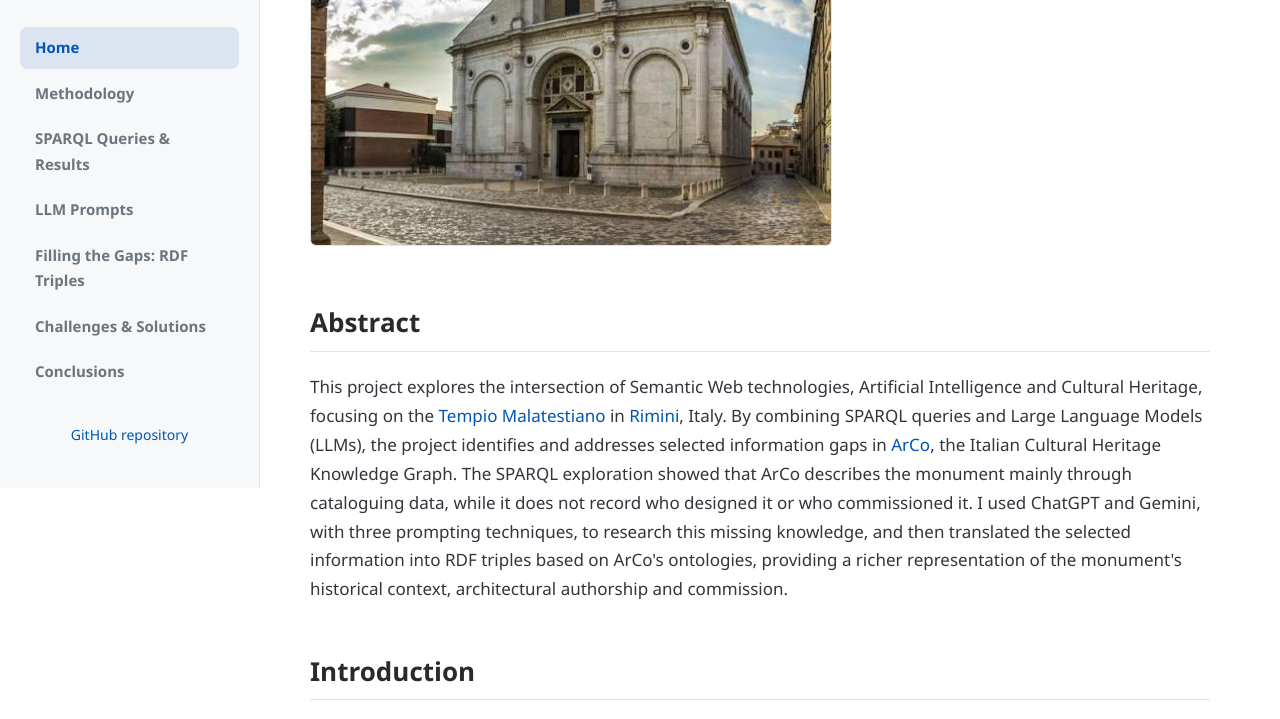
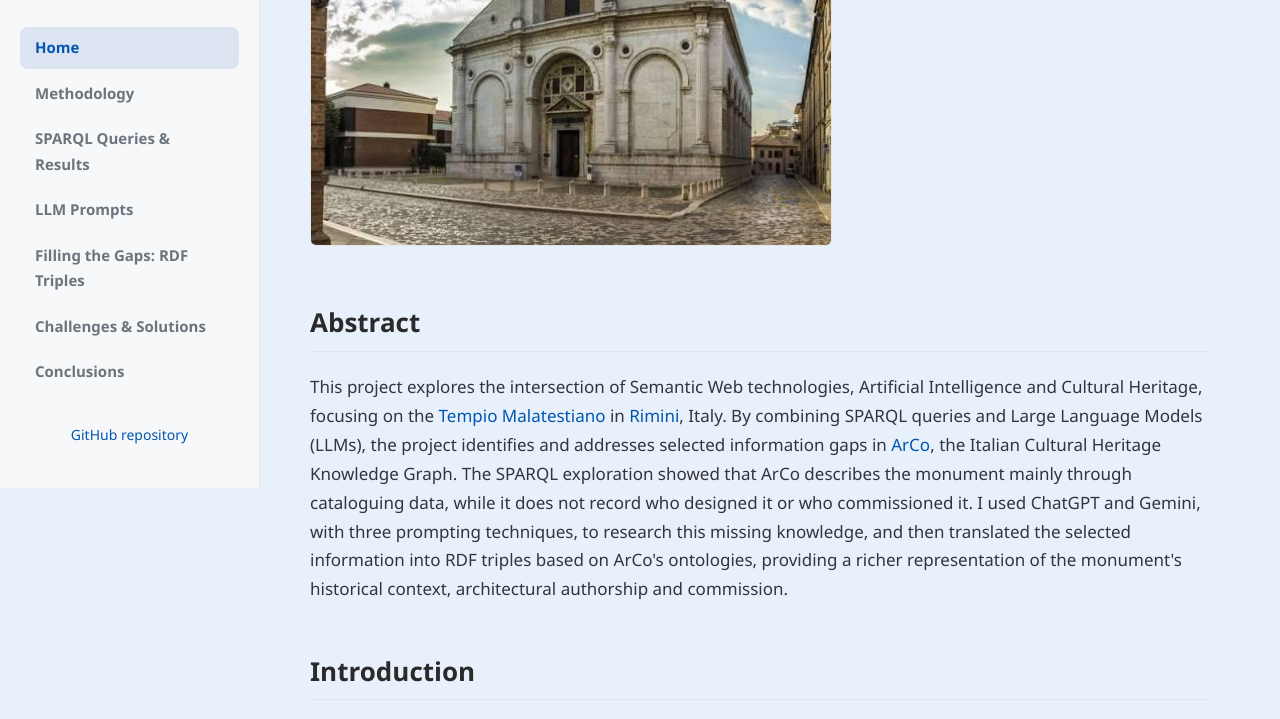
Before and after one commit to sofiabianchiniweb/KE4H_Project, a plain HTML site: page index.html in a window 1280 px wide. Shown: the part 312-1031 px from the top of the page. Drawn offline with Linux system fonts and the light colour scheme.

Commit message:
Change background color to light blue

```diff
--- a/style.css
+++ b/style.css
@@ -11,7 +11,7 @@ body {
   font-size: 17px;
   line-height: 1.7;
   color: #34343c;
-  background-color: #ffffff;
+  background-color: #e8f1fb;
 }
 
 a {
```
